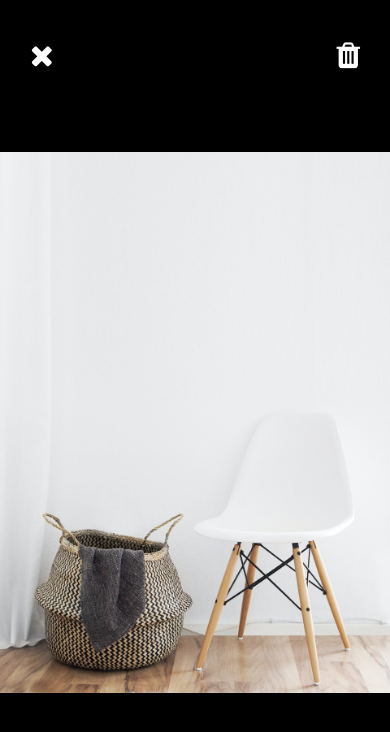
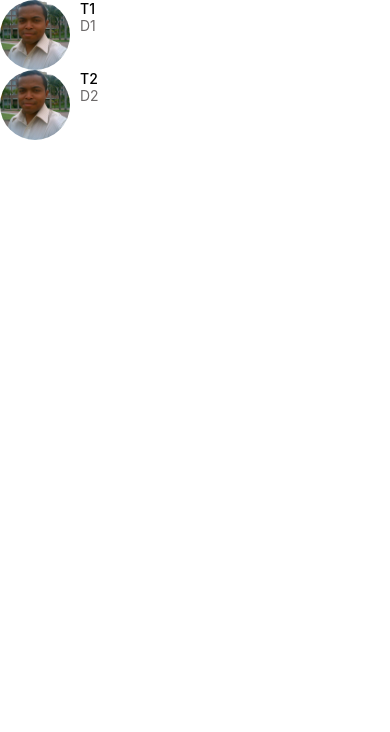
Before and after one commit to deyvedvm/DoneWith, a React Native app: screen / in a window 390 px wide. Shown: the top 732 px of the page. Built offline with nearby package versions, Linux system fonts and the light colour scheme.

Commit message:
FlatList

```diff
--- a/App.tsx
+++ b/App.tsx
@@ -9,11 +9,10 @@
  */
 
 import React from 'react';
-
-import ViewImageScreen from './src/screens/ViewImageScreen';
+import MessagesScreen from './src/screens/MessagesScreen';
 
 const App = () => {
-  return <ViewImageScreen/>;
+  return <MessagesScreen/>;
 };
 
 export default App;
--- /dev/null
+++ b/src/screens/MessagesScreen.tsx
@@ -0,0 +1,27 @@
+import * as React from 'react';
+import {FlatList} from 'react-native';
+
+import ListItem from '../components/ListItem';
+
+const messages = [
+  {id: 1, title: 'T1', description: 'D1', image: require('../assets/deyvemachado.jpg')},
+  {id: 2, title: 'T2', description: 'D2', image: require('../assets/deyvemachado.jpg')},
+];
+
+function MessagesScreen(props) {
+
+  return (
+    <FlatList
+      data={messages}
+      keyExtractor={message => message.id.toString()}
+      renderItem={({item}) =>
+        <ListItem
+          title={item.title}
+          subTitle={item.description}
+          image={item.image}
+        />}
+    />
+  );
+}
+
+export default MessagesScreen;
```
